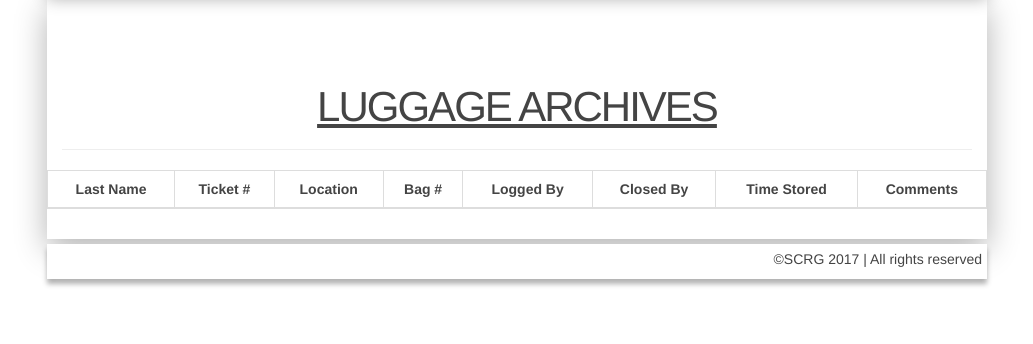
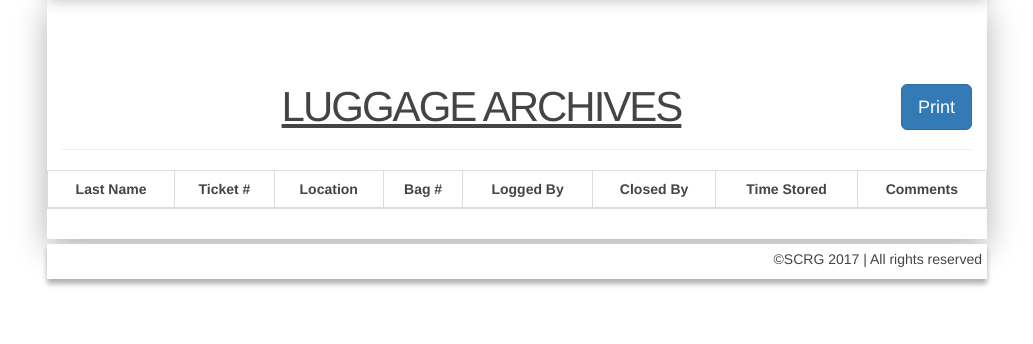
Before and after one commit to greevedogg/flask_luggage, a Flask app: template app/templates/archive.html in a window 1280 px wide. Shown: the part 67-411 px from the top of the page, without its empty margins (123-1156 px from the left). Run offline with Flask 2, Linux system fonts and the light colour scheme; the template is opened without the code that fills it, so the values that code supplies are empty; parts of the project's set-up code (start-up, migrations or seed data) failed here and were passed over; some libraries are stand-ins or nearby versions.

Commit message:
Added print button

```diff
--- a/app/templates/archive.html
+++ b/app/templates/archive.html
@@ -16,8 +16,13 @@
     </ul>
   </nav>
 </div>
+
 <div class="page-header">
+  <button type="button" class="btn btn-primary btn-lg pull-right" onclick="window.print();">
+    Print
+  </button>
   <h2>Luggage Archives</h2>
+
 </div>
 <div class="row">
   <table id="archived-tickets" class="table table-bordered table-hover table-striped table-responsive">
```
